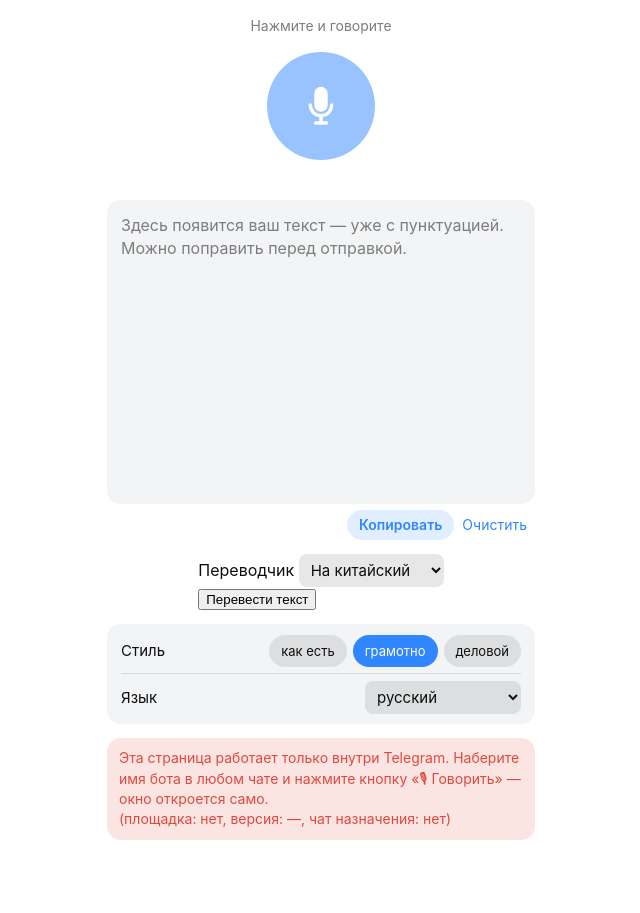
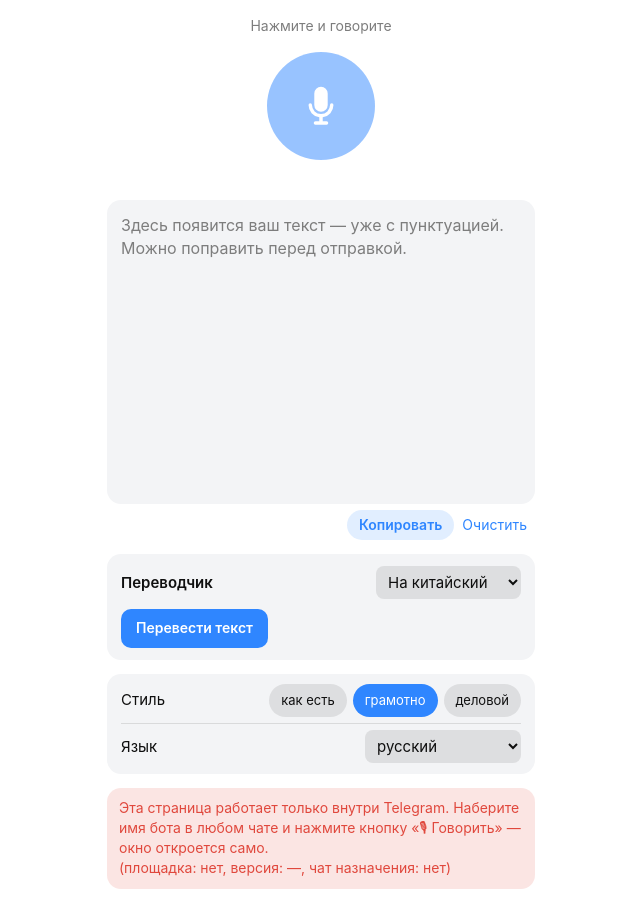
Before and after one commit to elenaisanewleet/VoiceBot, a website: page public/index.html in a window 1280 px wide. Shown: the whole page, without its empty margins (319-959 px from the left). Before the commit the page ends 864 px from the top, so only its background shows below. Drawn offline with Linux system fonts and the light colour scheme.

Commit message:
feat: add translation controls to Telegram Mini App (public/style.css)

```diff
--- a/public/style.css
+++ b/public/style.css
@@ -308,3 +308,44 @@ body {
     transition: none !important;
   }
 }
+
+/* ── переводчик ───────────────────────────────────────────────────────────── */
+.translator {
+  width: 100%;
+  padding: 12px 14px;
+  border-radius: var(--radius);
+  background: var(--card);
+}
+.translator__header, .translator__actions {
+  display: flex;
+  align-items: center;
+  justify-content: space-between;
+  gap: 10px;
+}
+.translator__header { margin-bottom: 10px; }
+.translator__title { font-size: 15px; font-weight: 600; }
+.translator__actions { justify-content: flex-start; flex-wrap: wrap; }
+.translate-btn {
+  padding: 9px 15px;
+  border: 0;
+  border-radius: 10px;
+  font: inherit;
+  font-size: 14px;
+  font-weight: 600;
+  color: var(--accent-fg);
+  background: var(--accent);
+  cursor: pointer;
+}
+.translate-btn:disabled { opacity: .5; cursor: wait; }
+.translator__original {
+  border-top: 1px solid color-mix(in srgb, var(--muted) 22%, transparent);
+  margin-top: 12px;
+  padding-top: 10px;
+}
+.translator__caption { font-size: 12px; color: var(--muted); }
+.translator__original p {
+  margin: 5px 0 0;
+  font-size: 14px;
+  white-space: pre-wrap;
+  overflow-wrap: anywhere;
+}
```
